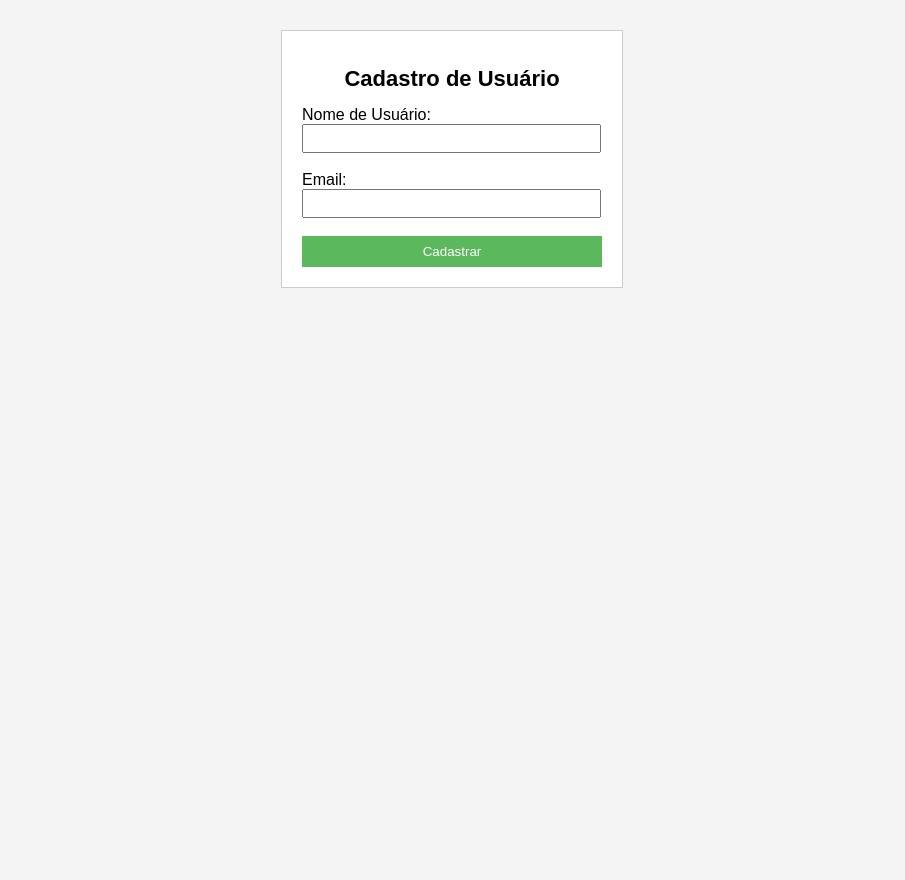
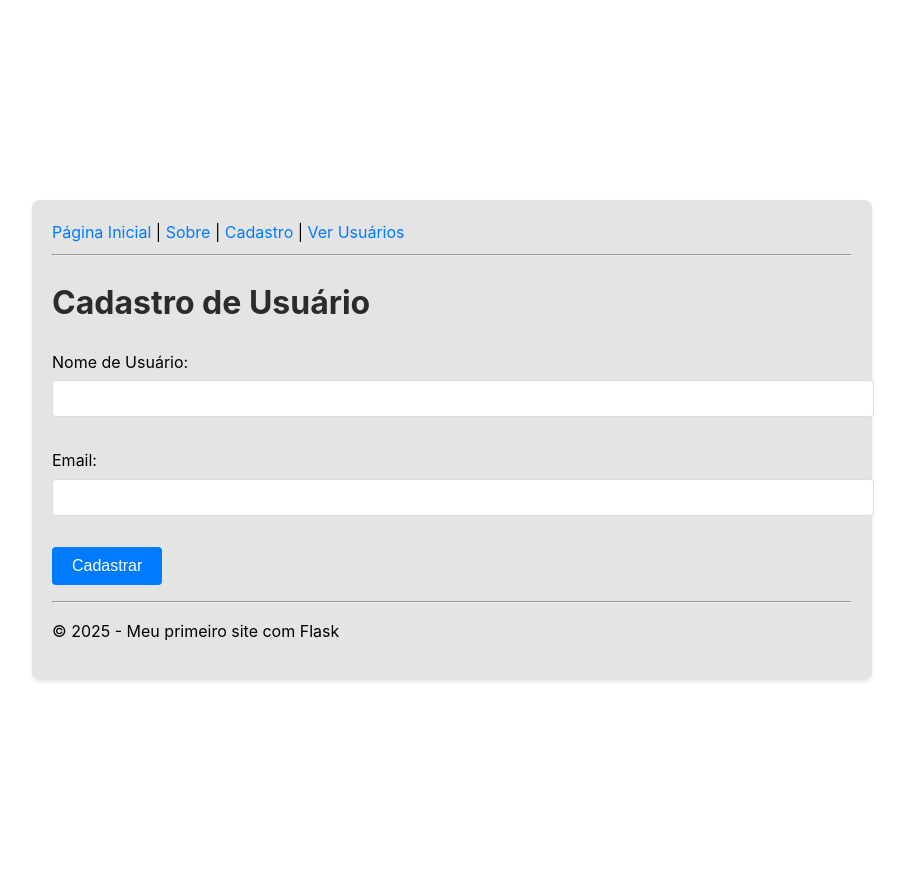
Before and after one commit to FelipeCCcode/CadastroUsuario, a Flask app: page /cadastro in a window 1280 px wide. Shown: the whole page, without its empty margins (188-1093 px from the left). Before the commit the page ends 288 px from the top, so only its background shows below. Run offline with Flask 3, Linux system fonts and the light colour scheme.

Commit message:
usei css para estilizar melhor as paginas e criar um modelo base

```diff
--- a/app.py
+++ b/app.py
@@ -1,5 +1,6 @@
-from flask import Flask, request, render_template
+from flask import Flask, render_template, request, redirect, url_for
 import sqlite3
+
 app = Flask(__name__)
 
 def getdb_connection():
@@ -7,46 +8,49 @@ def getdb_connection():
     conn.row_factory = sqlite3.Row
     return conn
 
-
 @app.route('/')
 def pagina_inicial():
-    return render_template('pagina_inicial.html')
-
+    nome_do_usuario = "Felipe"
+    compras = ["Maçã", "Banana", "Leite"]
+    return render_template('pagina_inicial.html',
+                           nome_usuario=nome_do_usuario,
+                           lista_compras=compras)
 
 @app.route('/sobre/<username>')
 def pagina_sobre(username):
     nome = username
-    serviços = ["Desenvolvimento Web", "Consultoria em TI", "Analise de Dados"]
+    servicos = ["Desenvolvimento Web", "Consultoria em TI", "Analise de Dados"]
 
-    return render_template('sobrenos.html', nome=nome, serviços=serviços)
+    return render_template('sobrenos.html', nome_usuario=nome, lista_servicos=servicos)
 
 @app.route('/cadastro', methods=['GET', 'POST'])
 def pagina_cadastro():
-
     if request.method == 'POST':
         try:
             username = request.form['username']
             email = request.form['email']
 
             conn = getdb_connection()
-            conn.execute('INSERT INTO users (username, email) VALUES (?, ?)', (username, email))
+            # CORREÇÃO 3: O nome da tabela é 'user' (singular), como em schema.sql
+            conn.execute('INSERT INTO user (username, email) VALUES (?, ?)', (username, email))
             conn.commit()
             conn.close()
         except sqlite3.IntegrityError:
-            erro = "Email já cadastrado!"
+            erro = "Email ou nome de usuário já cadastrado!"
             return render_template('cadastro.html', erro=erro)
 
-        return f"Usuário {username} cadastrado com sucesso!"
+        # CORREÇÃO 4: Implementamos o padrão Post/Redirect/Get
+        # Após o sucesso, redirecionamos para a lista de usuários.
+        return redirect(url_for('listar_usuarios'))
 
     return render_template('cadastro.html')
-
-
 
 @app.route('/usuarios')
 def listar_usuarios():
     conn = getdb_connection()
-    usuarios = conn.execute('SELECT * FROM users').fetchall()
-    conn.commit()
+    # CORREÇÃO 5: O nome da tabela é 'user' (singular).
+    # O commit() foi removido pois não é necessário para um SELECT.
+    usuarios = conn.execute('SELECT * FROM user').fetchall()
     conn.close()
 
     return render_template('usuarios.html', usuarios=usuarios)
--- a/schema.sql
+++ b/schema.sql
@@ -1,7 +1,9 @@
+-- Apaga a tabela se ela já existir, para podermos recriá-la do zero.
 DROP TABLE IF EXISTS user;
 
-CREATE TABLE users (
+-- Cria a tabela de usuários.
+CREATE TABLE user (
     id INTEGER PRIMARY KEY AUTOINCREMENT,
-    username TEXT NOT NULL,
+    username TEXT NOT NULL UNIQUE,
     email TEXT NOT NULL UNIQUE
 );
--- a/static/style.css
+++ b/static/style.css
@@ -0,0 +1,84 @@
+/* Define um estilo geral para todo o corpo da página */
+body {
+    font-family: -apple-system, BlinkMacSystemFont, "Segoe UI", Roboto, "Helvetica Neue", Arial, sans-serif;
+    line-height: 1.6;
+    background-color: #ffffff;
+    color: #000000;
+    margin: 200px;
+    padding: 0px;
+}
+
+/* Centraliza o conteúdo principal da página e dá um limite de largura */
+.container {
+    max-width: 800px;
+    margin: 20px auto;
+    padding: 20px;
+    background-color: #e4e4e4;
+    border-radius: 8px;
+    box-shadow: 0 2px 4px rgba(0,0,0,0.1);
+}
+
+/* Estilo para os títulos */
+h1, h3{
+    color: #2b2b2b;
+}
+
+/* Estilo para os formulários */
+form {
+    margin-top: 20px;
+}
+
+form label {
+    display: block;
+    margin-bottom: 5px;
+}
+
+form input[type="text"],
+form input[type="email"] {
+    width: 100%;
+    padding: 10px;
+    margin-bottom: 15px;
+    border-radius: 4px;
+    border: 1px solid #ddd;
+}
+
+/* Estilo para botões */
+button {
+    display: inline-block;
+    background-color: #007bff;
+    color: #fff;
+    padding: 10px 20px;
+    border: none;
+    border-radius: 4px;
+    cursor: pointer;
+    font-size: 16px;
+}
+
+button:hover {
+    background-color: #0056b3;
+}
+
+/* Estilo para links */
+a {
+    color: #007bff;
+    text-decoration: none;
+}
+
+a:hover {
+    text-decoration: underline;
+}
+
+/* Estilo para a lista de usuários */
+ul {
+    list-style-type: none;
+    padding: 0;
+}
+
+li {
+    padding: 10px;
+    border-bottom: 1px solid #eee;
+}
+
+li:last-child {
+    border-bottom: none;
+}
--- /dev/null
+++ b/templates/base.html
@@ -0,0 +1,34 @@
+<!DOCTYPE html>
+<html lang="pt-br">
+<head>
+    <meta charset="UTF-8">
+    <!-- A ponte para o nosso arquivo de estilo -->
+    <link rel="stylesheet" href="{{ url_for('static', filename='style.css') }}">
+    <!-- O espaço reservado para o título de cada página -->
+    <title>{% block title %}{% endblock %} - Meu Site</title>
+</head>
+<body>
+    <!-- O container que centraliza e estiliza nosso conteúdo -->
+    <div class="container">
+        <!-- Menu de navegação que aparecerá em todas as páginas -->
+        <nav>
+            <a href="{{ url_for('pagina_inicial') }}">Página Inicial</a> |
+            <a href="{{ url_for('pagina_sobre', username='Visitante') }}">Sobre</a> |
+            <a href="{{ url_for('pagina_cadastro') }}">Cadastro</a> |
+            <a href="{{ url_for('listar_usuarios') }}">Ver Usuários</a>
+        </nav>
+        <hr>
+
+        <!--
+          O ESPAÇO VAZIO MAIS IMPORTANTE!
+          É aqui que o conteúdo de 'pagina_inicial.html', 'cadastro.html', etc., será inserido.
+        -->
+        {% block content %}{% endblock %}
+
+        <hr>
+        <footer>
+            <p>&copy; 2025 - Meu primeiro site com Flask</p>
+        </footer>
+    </div>
+</body>
+</html>
--- a/templates/cadastro.html
+++ b/templates/cadastro.html
@@ -1,27 +1,27 @@
-<!DOCTYPE html>
-<html lang="pt-br">
-<head>
-    <meta charset="UTF-8">
-    <title>Cadastro</title>
-</head>
-<body style="background-color: #f4f4f4; font-family: sans-serif;">
+{% extends 'base.html' %}
 
-    <div style="width: 300px; margin: 30px auto; padding: 20px; border: 1px solid #ccc; background-color: #fff;">
+{% block title %}Página de Cadastro{% endblock %}
 
-        <h1 style="text-align: center; font-size: 22px;">Cadastro de Usuário</h1>
+{% block content %}
+    <h1 id="CadastroUsuario">Cadastro de Usuário</h1>
 
-        <form method="POST" action="">
 
+
+    {% if erro %}
+        <p style="color: red;"><strong>{{ erro }}</strong></p>
+    {% endif %}
+
+    <form method="POST" action="">
+        <p>
             <label for="username">Nome de Usuário:</label>
-            <br>
-            <input type="text" id="username" name="username" required style="width: 95%; padding: 5px;">
-            <br><br> <label for="email">Email:</label>
-            <br>
-            <input type="email" id="email" name="email" required style="width: 95%; padding: 5px;">
-            <br><br> <input type="submit" value="Cadastrar" style="width: 100%; padding: 8px; background-color: #5cb85c; color: white; border: none;">
-
-        </form>
-    </div>
-
-</body>
-</html>
+            <input type="text" id="username" name="username" required>
+        </p>
+        <p>
+            <label for="email">Email:</label>
+            <input type="email" id="email" name="email" required>
+        </p>
+        <p>
+            <button type="submit">Cadastrar</button>
+        </p>
+    </form>
+{% endblock %}
```
Also changed, not shown: templates/pagina_inicial.html (+14 -16 lines), templates/sobrenos.html (+14 -28 lines), templates/usuarios.html (+9 -19 lines), database.db.
